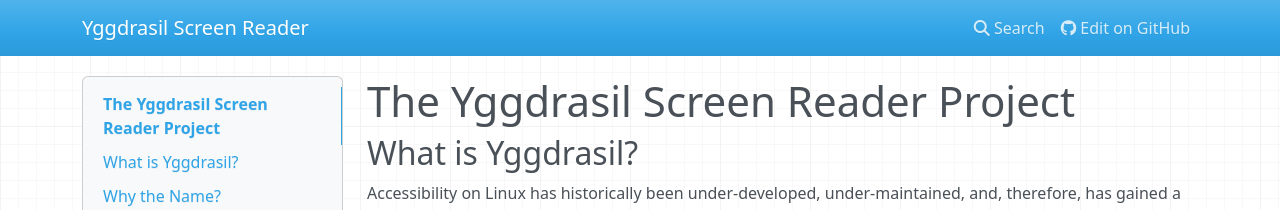
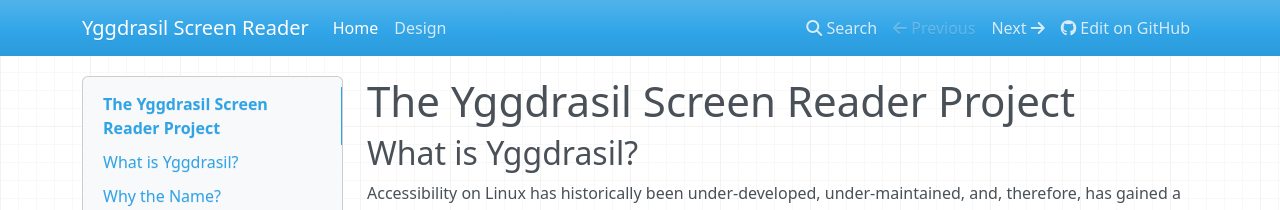
Before and after one commit to brogar2000/site, an MkDocs documentation site: the page built from docs/index.md, in a window 1280 px wide. Shown: the top 210 px of the page. Built offline with MkDocs 1.6.1, drawn with Linux system fonts in a browser that asks for light colours; nearby versions of some CDN libraries.

Commit message:
Add design doc to navbar.

```diff
--- a/mkdocs.yml
+++ b/mkdocs.yml
@@ -11,6 +11,7 @@ remote_branch: main
 
 nav:
   - Home: index.md
+  - Design: design-document.md
 
 markdown_extensions:
   - def_list
```
